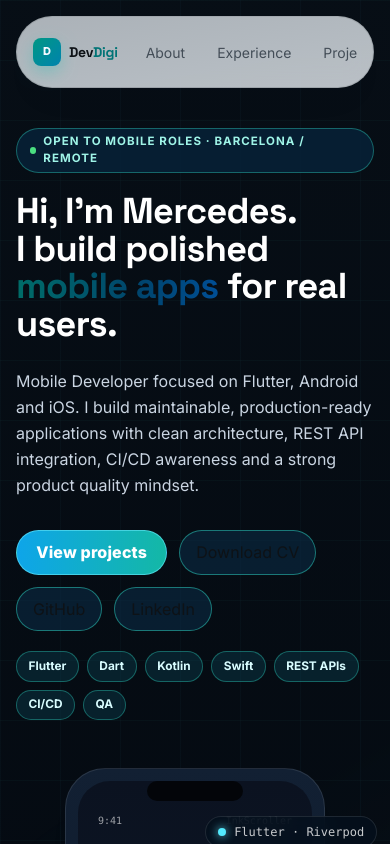
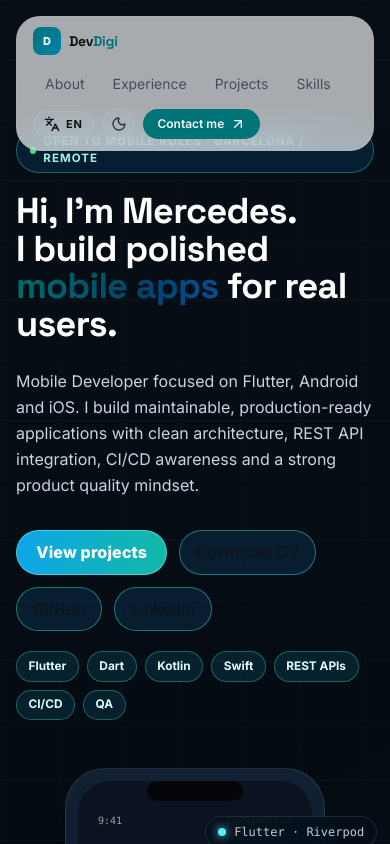
Before and after one commit to mfranchescagonzalezcejas/portfolio-web, a React (Vite) app: page / in a window 390 px wide. Shown: the top 844 px of the page. Built offline with nearby package versions, Linux system fonts and the light colour scheme.

Commit message:
fix: align header navigation with Lovable

```diff
--- a/src/components/SiteHeader.tsx
+++ b/src/components/SiteHeader.tsx
@@ -86,14 +86,22 @@ function ArrowUpRightIcon() {
 }
 
 function getThemeMode(): ThemeMode {
-  const storedTheme =
-    typeof window !== "undefined" ? window.localStorage.getItem("devdigi-theme") : null;
+  let storedTheme: string | null = null;
+
+  try {
+    storedTheme =
+      typeof window !== "undefined"
+        ? window.localStorage.getItem("devdigi-theme")
+        : null;
+  } catch {
+    storedTheme = null;
+  }
 
   if (storedTheme === "light" || storedTheme === "dark") {
     return storedTheme;
   }
 
-  if (window.matchMedia?.("(prefers-color-scheme: light)").matches) {
+  if (typeof window !== "undefined" && window.matchMedia?.("(prefers-color-scheme: light)").matches) {
     return "light";
   }
 
@@ -173,13 +181,12 @@ export default function SiteHeader({
 
   return (
     <header className="site-header fixed inset-x-0 top-0 z-50 px-4 pt-4">
-      <nav
+      <div
         className="site-nav mx-auto flex max-w-6xl items-center justify-between rounded-full glass px-4 py-2.5 sm:px-6"
-        aria-label={header.ariaLabel}
       >
         <a
-          className="flex items-center gap-2 text-sm font-semibold"
-          href="#main-content"
+          className="flex items-center gap-2"
+          href="#top"
           aria-label={header.homeLabel}
         >
           <span className="brand-mark" aria-hidden="true">
@@ -190,22 +197,20 @@ export default function SiteHeader({
           </span>
         </a>
 
-        <div className="header-controls">
-          <ul className="site-nav-links">
+        <nav aria-label={header.ariaLabel} className="site-nav-links">
             {primaryNav.map((item) => (
-              <li key={item.href}>
-                <a className="nav-link" href={item.href}>
+                <a key={item.href} className="nav-link" href={item.href}>
                   {item.label}
                 </a>
-              </li>
             ))}
-          </ul>
+        </nav>
 
+        <div className="header-controls">
           <div className="lang-switch" role="group" aria-label={languageSwitcher.label}>
             <a
               href={nextLocaleHref}
               className="lang-switch-pill"
-              aria-label={`${localeAriaHint}. Current locale: ${languageSwitcher.options[currentLocale]}`}
+              aria-label={`${currentLocaleLabel}. ${localeAriaHint}`}
               title={languageSwitcher.options[nextLocale]}
             >
               <LanguagesIcon />
@@ -228,7 +233,7 @@ export default function SiteHeader({
             <ArrowUpRightIcon />
           </a>
         </div>
-      </nav>
+      </div>
     </header>
   );
 }
--- a/src/data/site.ts
+++ b/src/data/site.ts
@@ -173,8 +173,8 @@ const rawSiteContent: Record<Locale, SiteContent> = {
       options: { en: "EN", es: "ES" },
     },
     header: {
-      ariaLabel: "Primary navigation",
-      homeLabel: "DevDigi home",
+      ariaLabel: "Primary",
+      homeLabel: "DevDigi — back to top",
       ctaLabel: "Contact me",
     },
     hero: {
@@ -399,8 +399,8 @@ const rawSiteContent: Record<Locale, SiteContent> = {
       options: { en: "EN", es: "ES" },
     },
     header: {
-      ariaLabel: "Navegación principal",
-      homeLabel: "Inicio de DevDigi",
+      ariaLabel: "Principal",
+      homeLabel: "DevDigi — volver arriba",
       ctaLabel: "Contáctame",
     },
     hero: {
--- a/src/styles/global.css
+++ b/src/styles/global.css
@@ -274,12 +274,9 @@ h4 {
 .glass-card {
   position: relative;
   border-radius: 1.65rem;
-  border: 1px solid color-mix(in oklab, var(--foreground) 16%, transparent);
-  background: color-mix(in oklab, var(--surface-elevated) 78%, transparent);
+  border: 1px solid oklch(1 0 0 / 0.06);
+  background: color-mix(in oklab, var(--surface) 65%, transparent);
   backdrop-filter: blur(14px) saturate(140%);
-  box-shadow:
-    var(--shadow-elevated),
-    inset 0 1px 0 color-mix(in oklab, white 16%, transparent);
 }
 
 .card-surface,
@@ -333,21 +330,9 @@ h4 {
 .site-nav {
   margin-inline: auto;
   display: flex;
-  width: min(100%, 72rem);
-  max-width: 72rem;
   align-items: center;
   justify-content: space-between;
-  gap: 1rem;
-  border-radius: 9999px;
-  background: linear-gradient(
-    170deg,
-    color-mix(in oklab, var(--surface-elevated) 74%, transparent),
-    color-mix(in oklab, var(--surface-soft) 78%, transparent)
-  );
-  backdrop-filter: blur(14px);
-  border: 1px solid color-mix(in oklab, var(--border) 85%, transparent);
-  padding: 0.625rem 1rem;
-  box-shadow: var(--shadow-elevated);
+  gap: 0.5rem;
 }
 
 @media (min-width: 640px) {
@@ -362,11 +347,10 @@ h4 {
   height: 1.75rem;
   place-items: center;
   border-radius: 0.5rem;
-  background: linear-gradient(135deg, var(--accent-teal), var(--accent-blue));
+  background: linear-gradient(135deg, var(--primary), var(--accent-blue));
   color: var(--primary-foreground);
   font-size: 0.6875rem;
   font-weight: 800;
-  box-shadow: 0 6px 16px oklch(72% 0.16 185 / 0.28);
 }
 
 .site-nav .brand-text {
@@ -399,14 +383,30 @@ h4 {
 }
 
 .site-nav-links {
-  display: flex;
+  display: none;
   align-items: center;
   flex-wrap: nowrap;
-  gap: 0.5rem;
-  list-style: none;
-  margin: 0;
-  padding: 0;
+  gap: 0.25rem;
   white-space: nowrap;
+}
+
+@media (max-width: 767px) {
+  .site-nav {
+    flex-wrap: wrap;
+    border-radius: 1.5rem;
+  }
+
+  .site-nav-links {
+    display: flex;
+    width: 100%;
+    overflow-x: auto;
+    padding-top: 0.25rem;
+    scrollbar-width: none;
+  }
+
+  .site-nav-links::-webkit-scrollbar {
+    display: none;
+  }
 }
 
 .site-nav .nav-link {
@@ -437,11 +437,6 @@ h4 {
 .lang-switch {
   display: inline-flex;
   align-items: center;
-  gap: 0.25rem;
-  border: 1px solid color-mix(in oklab, var(--primary) 28%, transparent);
-  border-radius: 9999px;
-  padding: 0.2rem;
-  background: color-mix(in oklab, var(--surface) 84%, transparent);
 }
 
 .lang-switch-pill {
@@ -449,6 +444,8 @@ h4 {
   align-items: center;
   gap: 0.375rem;
   border-radius: 9999px;
+  border: 1px solid oklch(1 0 0 / 0.1);
+  background: oklch(1 0 0 / 0.04);
   padding: 0.25rem 0.625rem;
   font-size: 0.6875rem;
   font-weight: 600;
@@ -480,7 +477,7 @@ h4 {
 
 .lang-switch-pill:hover,
 .lang-switch-pill:focus-visible {
-  background: color-mix(in oklab, var(--surface-elevated) 94%, transparent);
+  background: oklch(1 0 0 / 0.08);
 }
 
 .theme-pill {
@@ -490,9 +487,9 @@ h4 {
   width: 2rem;
   height: 2rem;
   border-radius: 999px;
-  border: 1px solid color-mix(in oklab, var(--primary) 34%, transparent);
-  background: color-mix(in oklab, var(--surface) 84%, transparent);
-  color: var(--foreground);
+  border: 1px solid oklch(1 0 0 / 0.1);
+  background: oklch(1 0 0 / 0.04);
+  color: color-mix(in oklab, var(--foreground) 80%, transparent);
   cursor: pointer;
   user-select: none;
 }
@@ -500,7 +497,7 @@ h4 {
 .theme-pill:hover,
 .theme-pill:focus-visible {
   color: var(--foreground);
-  border-color: color-mix(in oklab, var(--primary) 45%, transparent);
+  background: oklch(1 0 0 / 0.08);
 }
 
 .contact-nav-pill {
@@ -508,12 +505,16 @@ h4 {
   align-items: center;
   gap: 0.375rem;
   border-radius: 999px;
-  border: 1px solid color-mix(in oklab, var(--primary) 55%, transparent);
-  background: linear-gradient(95deg, var(--accent-blue), var(--accent-teal));
+  background: var(--primary);
   color: var(--primary-foreground);
   font-size: 0.75rem;
   font-weight: 600;
   padding: 0.375rem 0.875rem;
+}
+
+.contact-nav-pill:hover,
+.contact-nav-pill:focus-visible {
+  background: color-mix(in oklab, var(--primary) 90%, transparent);
 }
 
 .hero-layout {
```
Also changed, not shown: 1 other file (tests, documents, lock files or other folders).
